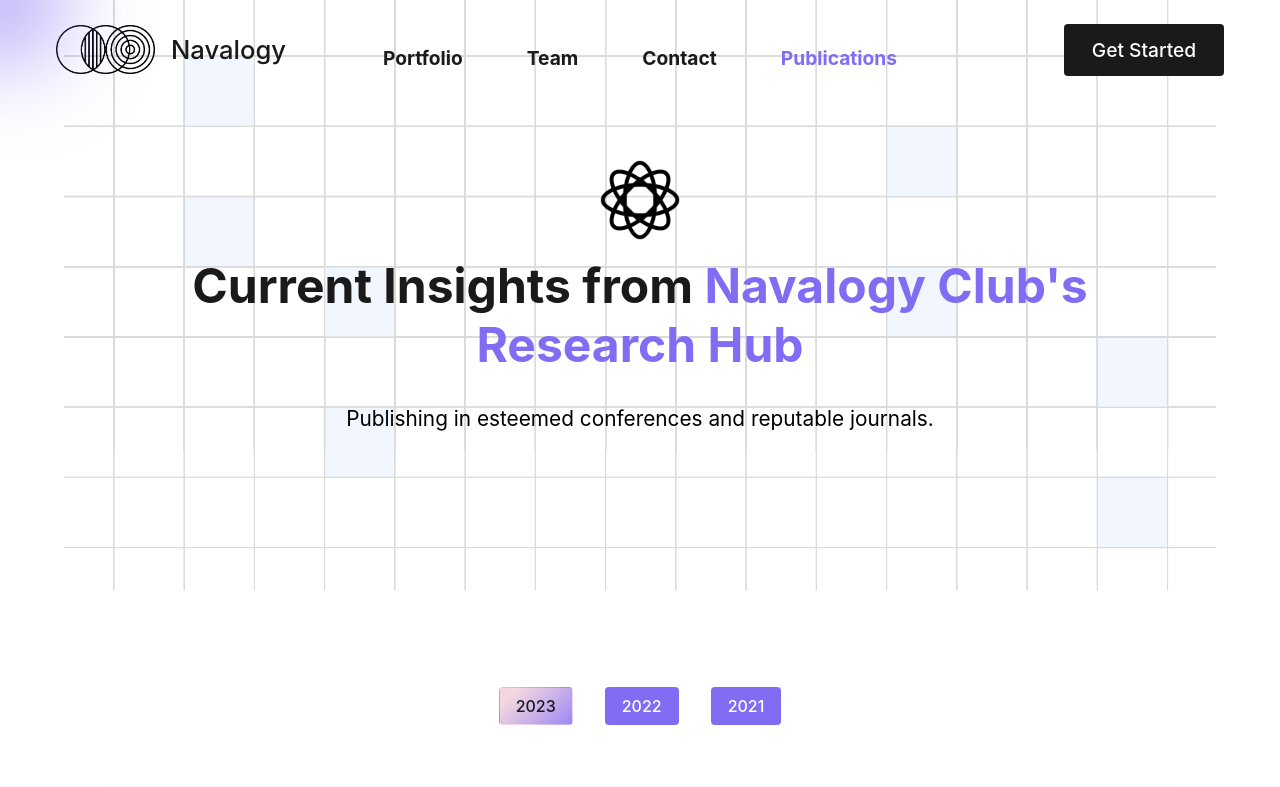
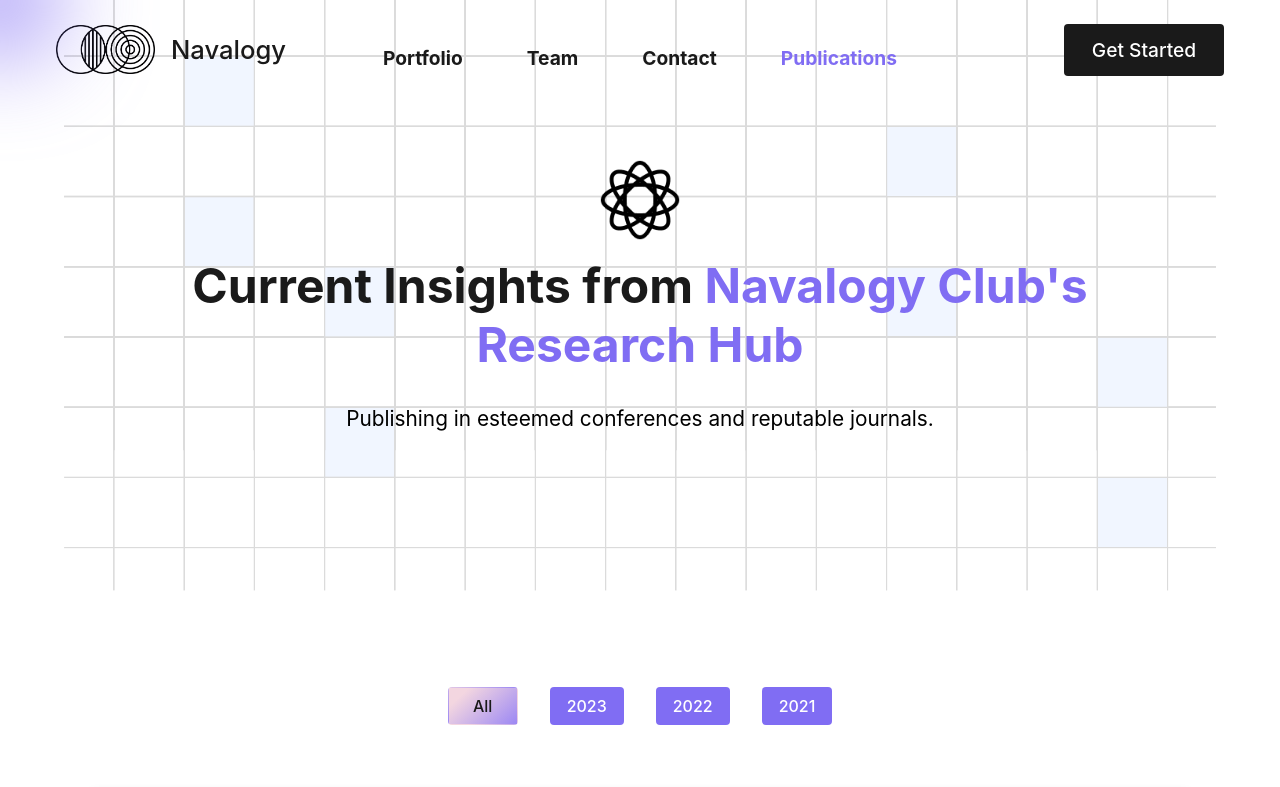
Before and after one commit to IVYLIFE/Navalogy, a React (Vite) app: page /publication in a window 1280 px wide. Shown: the top 787 px of the page. Built offline with nearby package versions, Linux system fonts and the light colour scheme.

Commit message:
All Year Button Added

```diff
--- a/src/pages/publicationPage/PublicationPage.jsx
+++ b/src/pages/publicationPage/PublicationPage.jsx
@@ -8,12 +8,19 @@
 
 const PublicationPage = () => {
 
-  const [year, setYear] = useState('2023')
+  const [year, setYear] = useState('All')
   const [currentPublications, setCurrentPublications] = useState(publications)
 
 
 
   const handleButtonClick = (year) => {
+
+    if (year === 'All') {
+      setCurrentPublications(publications)
+      setYear('All')
+      return
+    }
+
     setYear(year)
     let newPublications = []
 
@@ -49,6 +56,11 @@
       <div id="publicationpageContent">
         <div className="btnSelectionContainer yearContainer">
 
+          <Button
+            text="All"
+            type={year === 'All' ? 'gradientFilled' : 'primary'}
+            onClick={() => handleButtonClick('All')}
+          />
           <Button
             text="2023"
             type={year === '2023' ? 'gradientFilled' : 'primary'}
```
